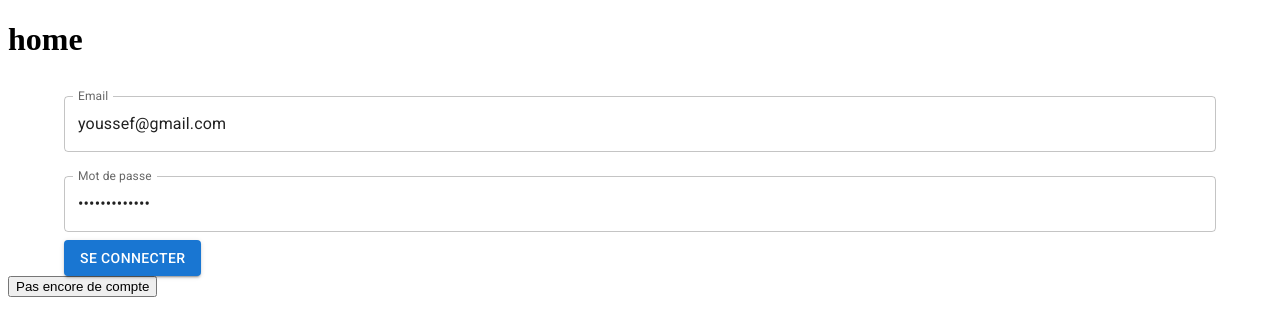
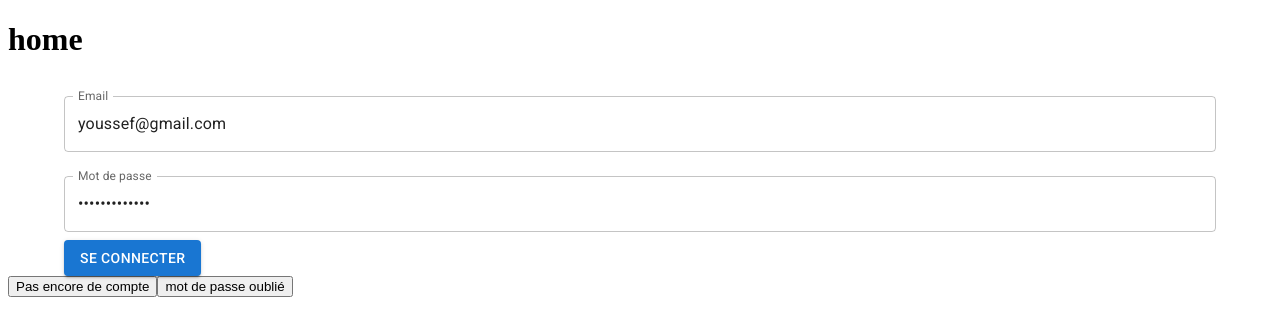
Before and after one commit to youssef67/web-app-rb, a React (Vite) app: page / in a window 1280 px wide. Shown: the top 336 px of the page. Built offline with nearby package versions, Linux system fonts and the light colour scheme.

Commit message:
fonctionnalités de login/logout/register operationnel

```diff
--- a/src/components/Home.tsx
+++ b/src/components/Home.tsx
@@ -13,11 +13,17 @@ const Home: React.FC = () => {
         navigate('/register')
     }
 
+    const handlePasswordForgottent = () => {
+        console.log("password forgotten")
+    }
+
     return (
         <>
             <h1>home</h1>
             <LoginForm />
             <button onClick={handleRegister}>Pas encore de compte</button>
+            <button onClick={handlePasswordForgottent}>mot de passe oublié</button>
+
         </>
     )
 }
--- a/src/components/interfaces/OrdersOfDay.tsx
+++ b/src/components/interfaces/OrdersOfDay.tsx
@@ -7,6 +7,7 @@ const OrdersOfDay: React.FC = () => {
 
     const accessToken = Cookies.get('accessToken')
 
+    console.log(accessToken)
     const headers = {
         'Content-Type': 'application/json',
         Authorization: `Bearer ${accessToken}`,
--- a/src/main.tsx
+++ b/src/main.tsx
@@ -1,6 +1,6 @@
 import React from 'react'
 import ReactDOM from 'react-dom/client'
-import App from '@app/index'
+import App from './app'
 import '@fontsource/roboto/300.css'
 import '@fontsource/roboto/400.css'
 import '@fontsource/roboto/500.css'
```
Also changed, not shown: src/components/home.tsx (deleted, +0 -15 lines), src/app.tsx (renamed from src/app/index.tsx).
